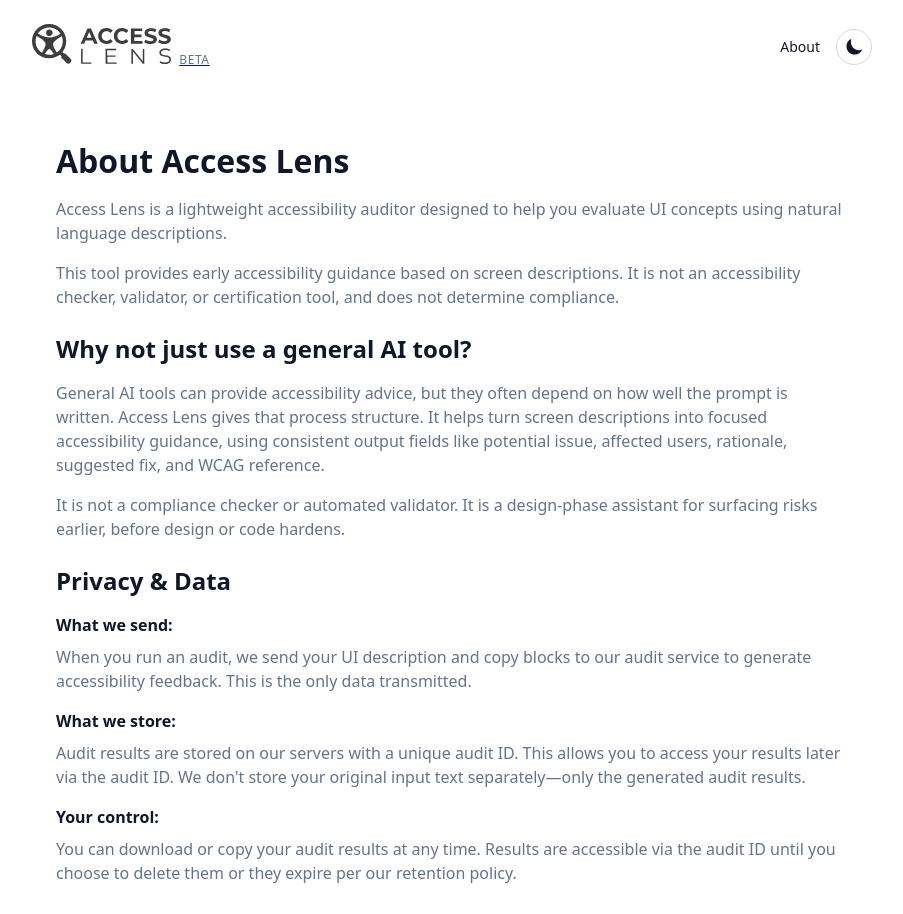
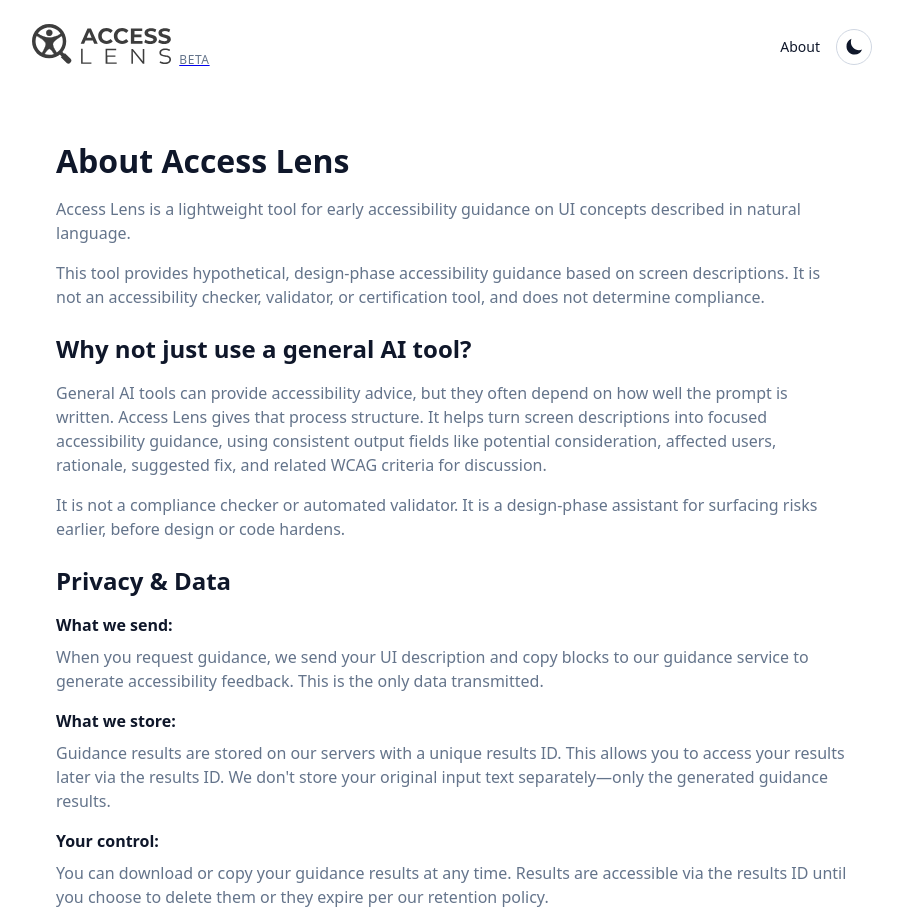
Before and after one commit to AceMoon-tech/access-lens, a React (Vite) app: page /about in a window 1280 px wide. Shown: the top 914 px of the page, without its empty margins (188-1091 px from the left). Built offline with nearby package versions, Linux system fonts and the light colour scheme; no server answers.

Commit message:
Align About page with guidance positioning

```diff
--- a/src/screens/About.jsx
+++ b/src/screens/About.jsx
@@ -26,8 +26,7 @@ function About() {
             color: 'var(--text-muted)'
           }}
         >
-          Access Lens is a lightweight accessibility auditor designed to help you
-          evaluate UI concepts using natural language descriptions.
+          Access Lens is a lightweight tool for early accessibility guidance on UI concepts described in natural language.
         </p>
 
         <p
@@ -37,7 +36,7 @@ function About() {
             color: 'var(--text-muted)'
           }}
         >
-          This tool provides early accessibility guidance based on screen descriptions.
+          This tool provides hypothetical, design-phase accessibility guidance based on screen descriptions.
           It is not an accessibility checker, validator, or certification tool, and does not determine compliance.
         </p>
       </section>
@@ -64,7 +63,7 @@ function About() {
             color: 'var(--text-muted)'
           }}
         >
-          General AI tools can provide accessibility advice, but they often depend on how well the prompt is written. Access Lens gives that process structure. It helps turn screen descriptions into focused accessibility guidance, using consistent output fields like potential issue, affected users, rationale, suggested fix, and WCAG reference.
+          General AI tools can provide accessibility advice, but they often depend on how well the prompt is written. Access Lens gives that process structure. It helps turn screen descriptions into focused accessibility guidance, using consistent output fields like potential consideration, affected users, rationale, suggested fix, and related WCAG criteria for discussion.
         </p>
 
         <p
@@ -104,7 +103,7 @@ function About() {
               <strong style={{ color: 'var(--text-default)' }}>What we send:</strong>
             </p>
             <p>
-              When you run an audit, we send your UI description and copy blocks to our audit service to generate accessibility feedback. This is the only data transmitted.
+              When you request guidance, we send your UI description and copy blocks to our guidance service to generate accessibility feedback. This is the only data transmitted.
             </p>
           </div>
 
@@ -113,7 +112,7 @@ function About() {
               <strong style={{ color: 'var(--text-default)' }}>What we store:</strong>
             </p>
             <p>
-              Audit results are stored on our servers with a unique audit ID. This allows you to access your results later via the audit ID. We don't store your original input text separately—only the generated audit results.
+              Guidance results are stored on our servers with a unique results ID. This allows you to access your results later via the results ID. We don't store your original input text separately—only the generated guidance results.
             </p>
           </div>
 
@@ -122,7 +121,7 @@ function About() {
               <strong style={{ color: 'var(--text-default)' }}>Your control:</strong>
             </p>
             <p>
-              You can download or copy your audit results at any time. Results are accessible via the audit ID until you choose to delete them or they expire per our retention policy.
+              You can download or copy your guidance results at any time. Results are accessible via the results ID until you choose to delete them or they expire per our retention policy.
             </p>
           </div>
         </div>
```
